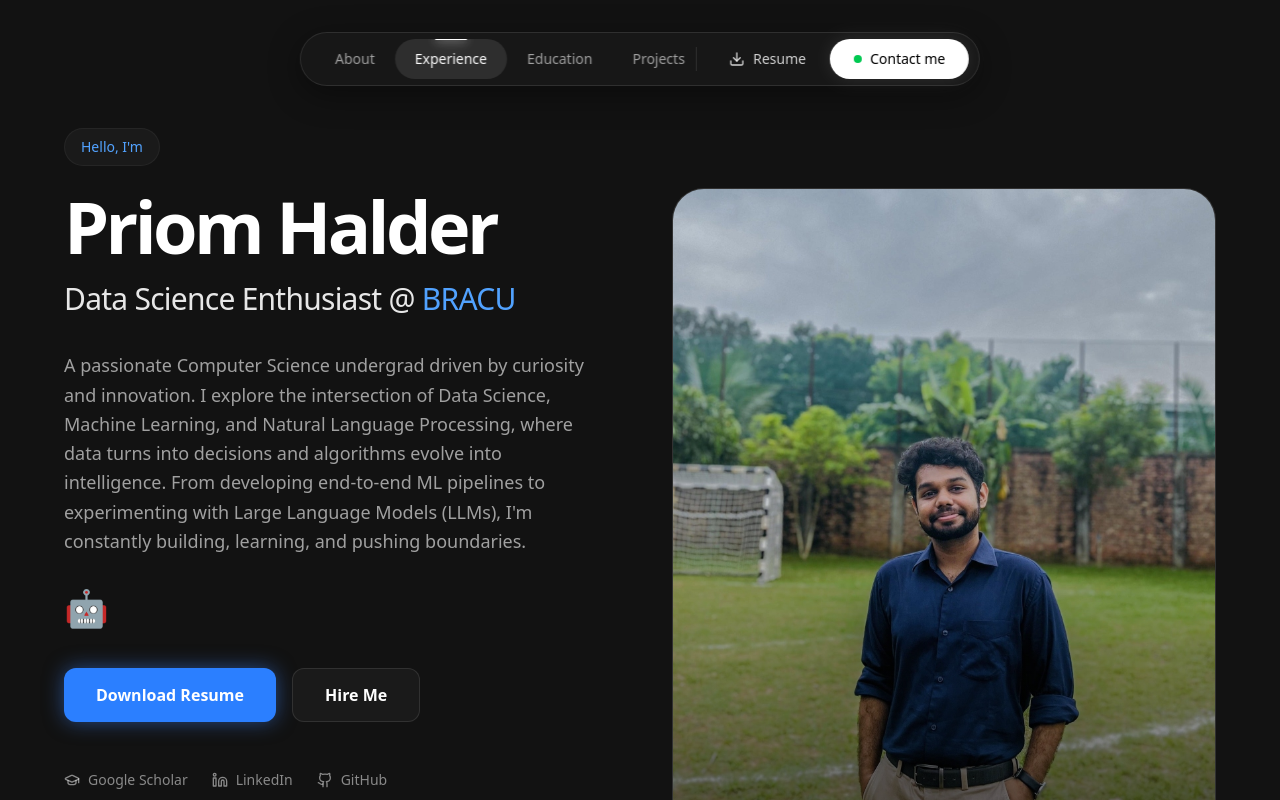
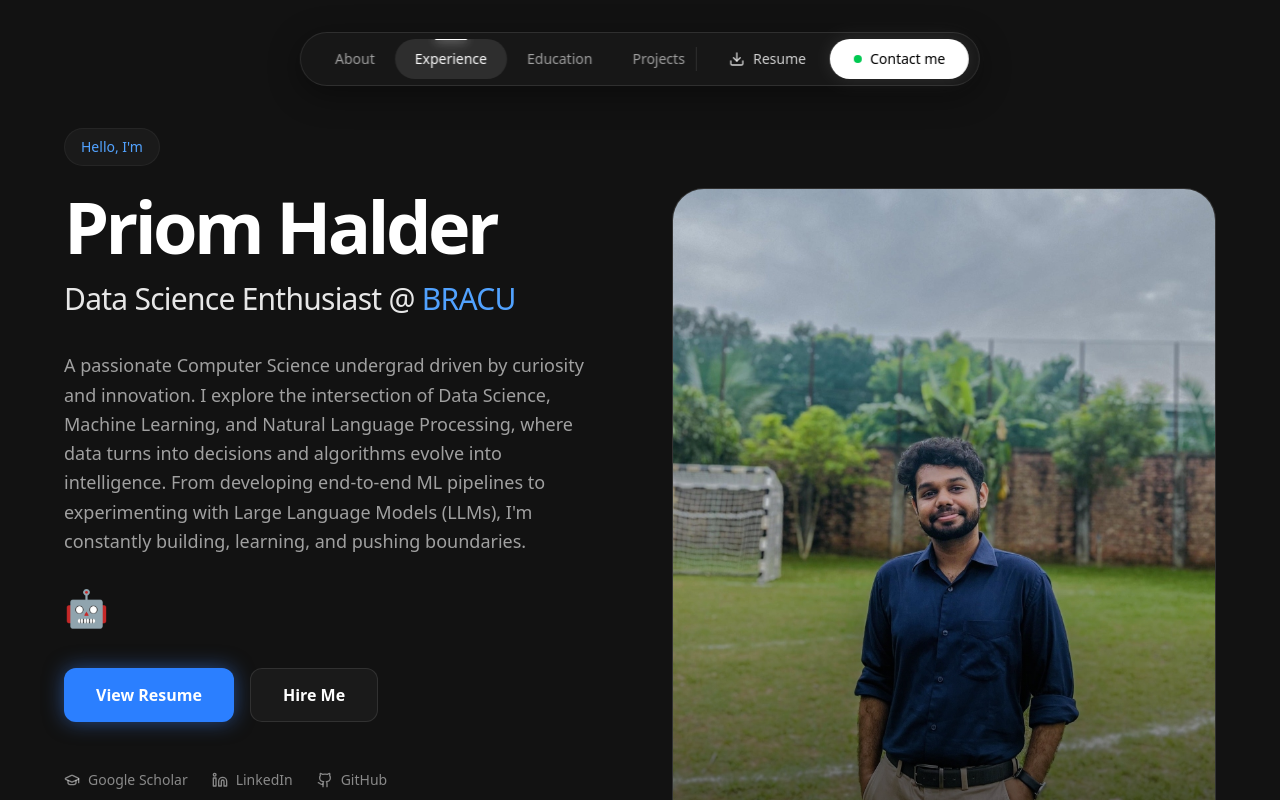
Before and after one commit to akiibot/priom-portfolio, a Next.js app: page / in a window 1280 px wide. Shown: the top 800 px of the page. Built offline with nearby package versions, Linux system fonts and the light colour scheme.

Commit message:
feat: update resume links to google drive preview and change copy to View Resume

```diff
--- a/src/components/Hero.tsx
+++ b/src/components/Hero.tsx
@@ -46,8 +46,8 @@ export default function Hero() {
 
                     {/* CTA Buttons */}
                     <div className="flex flex-col sm:flex-row gap-4 pt-2 w-full sm:w-auto">
-                        <a href="https://drive.google.com/uc?export=download&id=1eynqfUZYC688Sq1gwWCyi_ZTEZLqS_p_" target="_blank" rel="noopener noreferrer" className="inline-flex items-center justify-center px-8 py-3.5 rounded-xl bg-blue-500 hover:bg-blue-600 text-white font-semibold transition-colors shadow-[0_0_20px_rgba(59,130,246,0.5)] w-full sm:w-auto">
-                            Download Resume
+                        <a href="https://drive.google.com/file/d/18mc7bEUGvM-kvyGH1m55Wya3gsjLzzMR/view?usp=sharing" target="_blank" rel="noopener noreferrer" className="inline-flex items-center justify-center px-8 py-3.5 rounded-xl bg-blue-500 hover:bg-blue-600 text-white font-semibold transition-colors shadow-[0_0_20px_rgba(59,130,246,0.5)] w-full sm:w-auto">
+                            View Resume
                         </a>
                         <a href="#contact" className="inline-flex items-center justify-center px-8 py-3.5 rounded-xl bg-[#1A1A1A] hover:bg-white/10 border border-white/10 text-white font-semibold transition-all w-full sm:w-auto">
                             Hire Me
--- a/src/components/Navbar.tsx
+++ b/src/components/Navbar.tsx
@@ -103,7 +103,7 @@ export default function Navbar() {
                 {/* Actions */}
                 <div className="flex items-center pr-1 pl-1 md:pl-2 space-x-1 md:space-x-2 shrink-0">
                     <a
-                        href="https://drive.google.com/uc?export=download&id=1eynqfUZYC688Sq1gwWCyi_ZTEZLqS_p_"
+                        href="https://drive.google.com/file/d/18mc7bEUGvM-kvyGH1m55Wya3gsjLzzMR/view?usp=sharing"
                         target="_blank"
                         rel="noopener noreferrer"
                         className="flex items-center text-xs md:text-sm text-white/80 hover:text-white px-2 md:px-4 py-2 transition-colors duration-300 group"
```
